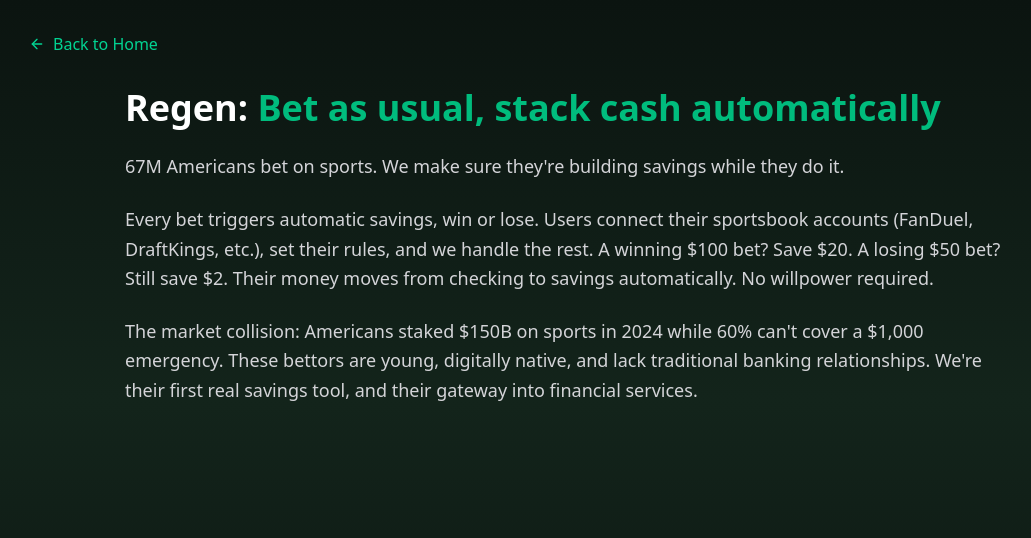
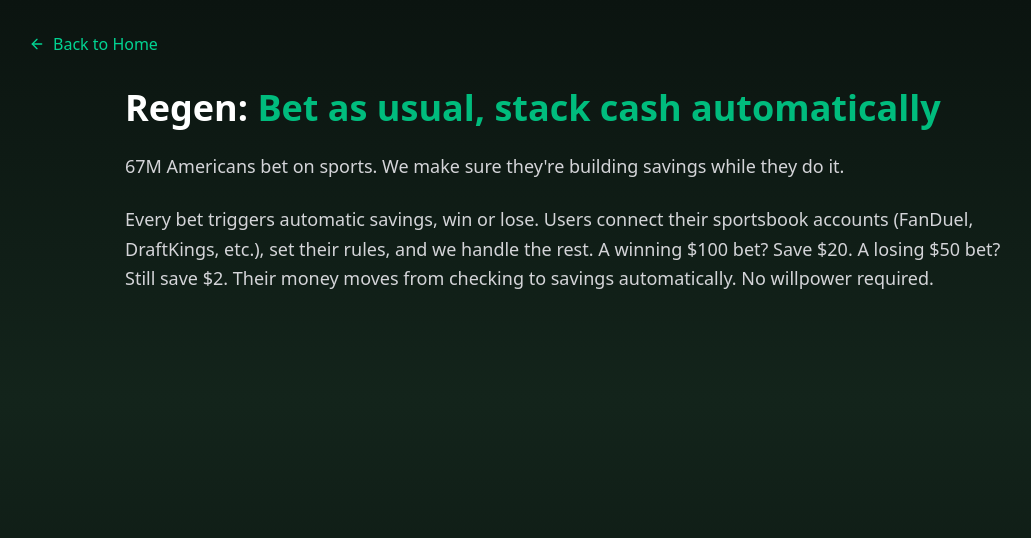
Before and after one commit to Edisonmunoz13/regen-website, a Next.js app: page /about in a window 1280 px wide. Shown: the top 538 px of the page, without its empty margins (67-1098 px from the left). Built offline with nearby package versions, Linux system fonts and the light colour scheme.

Commit message:
remove paragraph

```diff
--- a/src/app/about/page.tsx
+++ b/src/app/about/page.tsx
@@ -26,10 +26,6 @@ export default function AboutPage() {
             <p className="text-zinc-300 leading-relaxed text-lg mb-6">
               Every bet triggers automatic savings, win or lose. Users connect their sportsbook accounts (FanDuel, DraftKings, etc.), set their rules, and we handle the rest. A winning $100 bet? Save $20. A losing $50 bet? Still save $2. Their money moves from checking to savings automatically. No willpower required.
             </p>
-
-            <p className="text-zinc-300 leading-relaxed text-lg mb-6">
-              The market collision: Americans staked $150B on sports in 2024 while 60% can&apos;t cover a $1,000 emergency. These bettors are young, digitally native, and lack traditional banking relationships. We&apos;re their first real savings tool, and their gateway into financial services.
-            </p>
           </div>
         </div>
       </div>
--- a/src/app/layout.tsx
+++ b/src/app/layout.tsx
@@ -30,7 +30,7 @@ export const metadata: Metadata = {
     ],
     title: "Regen — Bet as usual. Stack cash automatically.",
     description: "Regen analyzes your sports betting to create automatic savings.",
-    url: "https://regen-website-steel.vercel.app",
+    url: "https://regeninvest.co",
     siteName: "Regen",
     locale: "en_US",
     type: "website",
```
